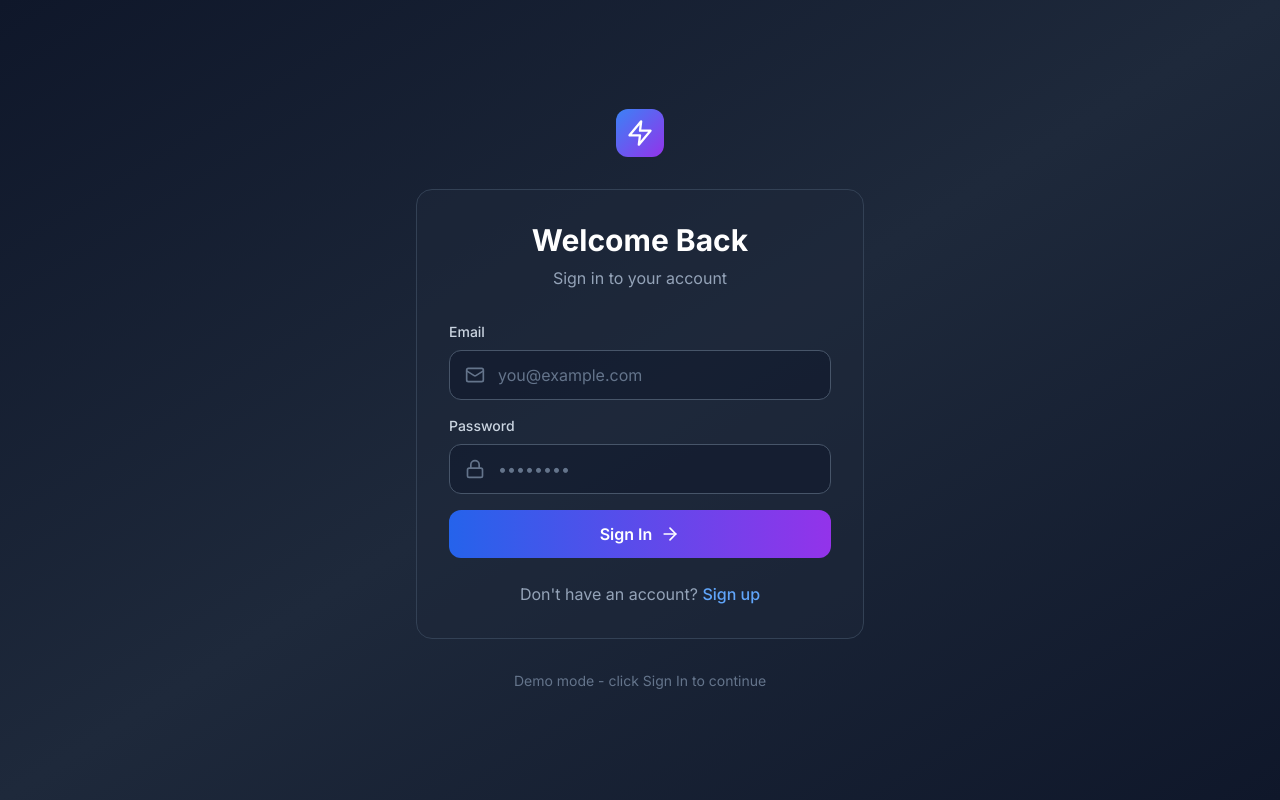
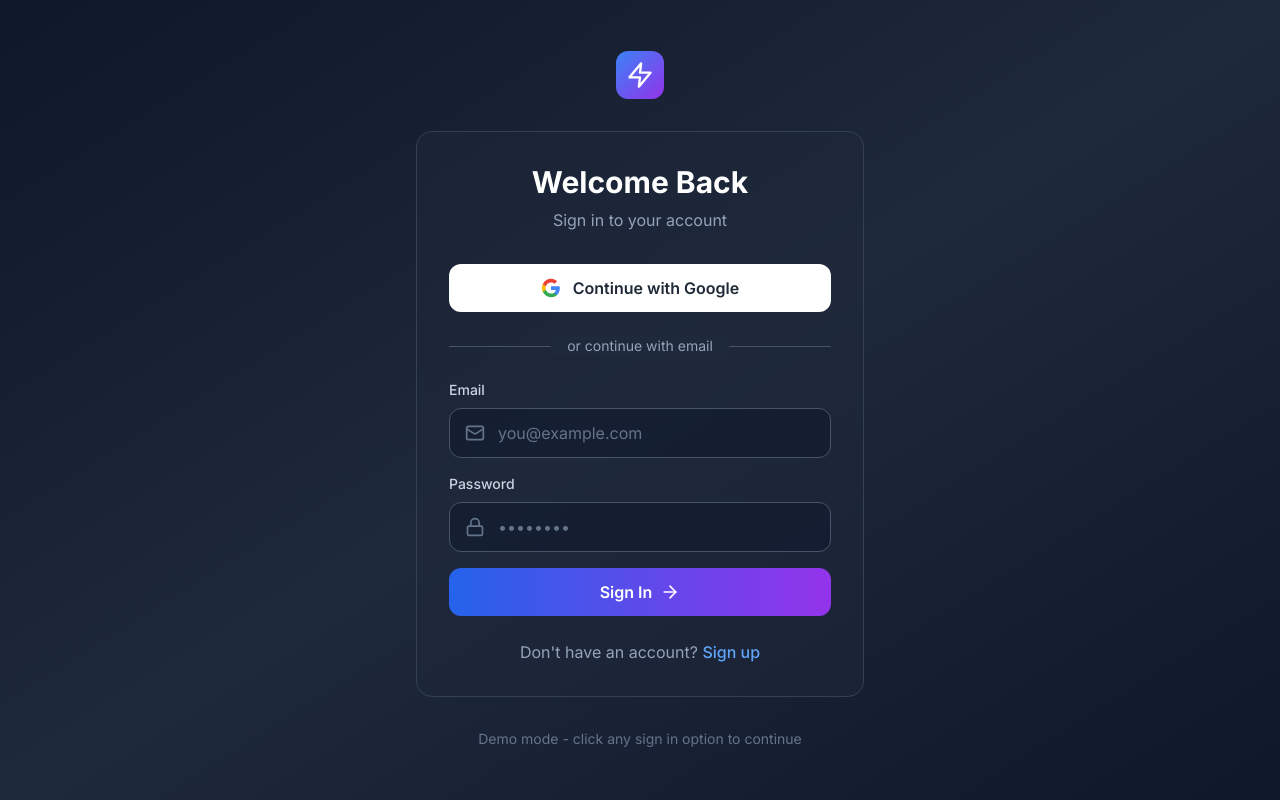
Before and after one commit to Tigha66/tweetforge-landing, a Next.js app: page /signin in a window 1280 px wide. Built offline with nearby package versions, Linux system fonts and the light colour scheme.

Commit message:
Add Google Sign-In button

```diff
--- a/src/app/signin/page.tsx
+++ b/src/app/signin/page.tsx
@@ -14,6 +14,11 @@
     window.location.href = '/dashboard'
   }
 
+  const handleGoogleSignIn = () => {
+    // Demo: redirect to dashboard
+    window.location.href = '/dashboard'
+  }
+
   return (
     <div className="min-h-screen bg-gradient-to-br from-slate-900 via-slate-800 to-slate-900 flex items-center justify-center px-6">
       <div className="w-full max-w-md">
@@ -26,6 +31,29 @@
         <div className="bg-slate-800/50 border border-slate-700 rounded-2xl p-8">
           <h1 className="text-3xl font-bold text-white text-center mb-2">Welcome Back</h1>
           <p className="text-slate-400 text-center mb-8">Sign in to your account</p>
+
+          {/* Google Sign In */}
+          <button
+            onClick={handleGoogleSignIn}
+            className="w-full bg-white hover:bg-gray-100 text-gray-800 font-semibold py-3 rounded-xl transition flex items-center justify-center gap-3 mb-6"
+          >
+            <svg className="w-5 h-5" viewBox="0 0 24 24">
+              <path fill="#4285F4" d="M22.56 12.25c0-.78-.07-1.53-.2-2.25H12v4.26h5.92c-.26 1.37-1.04 2.53-2.21 3.31v2.77h3.57c2.08-1.92 3.28-4.74 3.28-8.09z"/>
+              <path fill="#34A853" d="M12 23c2.97 0 5.46-.98 7.28-2.66l-3.57-2.77c-.98.66-2.23 1.06-3.71 1.06-2.86 0-5.29-1.93-6.16-4.53H2.18v2.84C3.99 20.53 7.7 23 12 23z"/>
+              <path fill="#FBBC05" d="M5.84 14.09c-.22-.66-.35-1.36-.35-2.09s.13-1.43.35-2.09V7.07H2.18C1.43 8.55 1 10.22 1 12s.43 3.45 1.18 4.93l2.85-2.22.81-.62z"/>
+              <path fill="#EA4335" d="M12 5.38c1.62 0 3.06.56 4.21 1.64l3.15-3.15C17.45 2.09 14.97 1 12 1 7.7 1 3.99 3.47 2.18 7.07l3.66 2.84c.87-2.6 3.3-4.53 6.16-4.53z"/>
+            </svg>
+            Continue with Google
+          </button>
+
+          <div className="relative mb-6">
+            <div className="absolute inset-0 flex items-center">
+              <div className="w-full border-t border-slate-600"></div>
+            </div>
+            <div className="relative flex justify-center text-sm">
+              <span className="px-4 bg-slate-800 text-slate-400">or continue with email</span>
+            </div>
+          </div>
 
           <form onSubmit={handleSubmit} className="space-y-4">
             <div>
@@ -75,7 +103,7 @@
         </div>
 
         <p className="text-center text-slate-500 text-sm mt-8">
-          Demo mode - click Sign In to continue
+          Demo mode - click any sign in option to continue
         </p>
       </div>
     </div>
```
